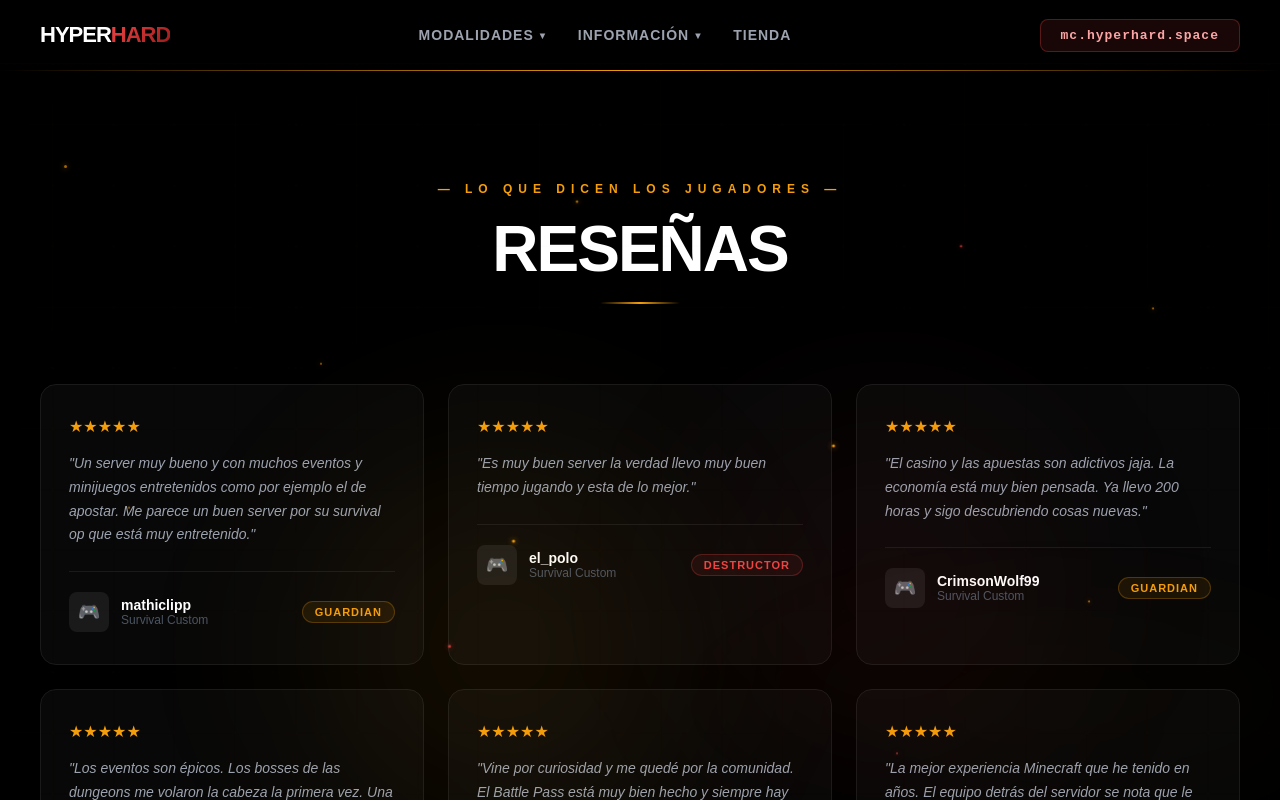
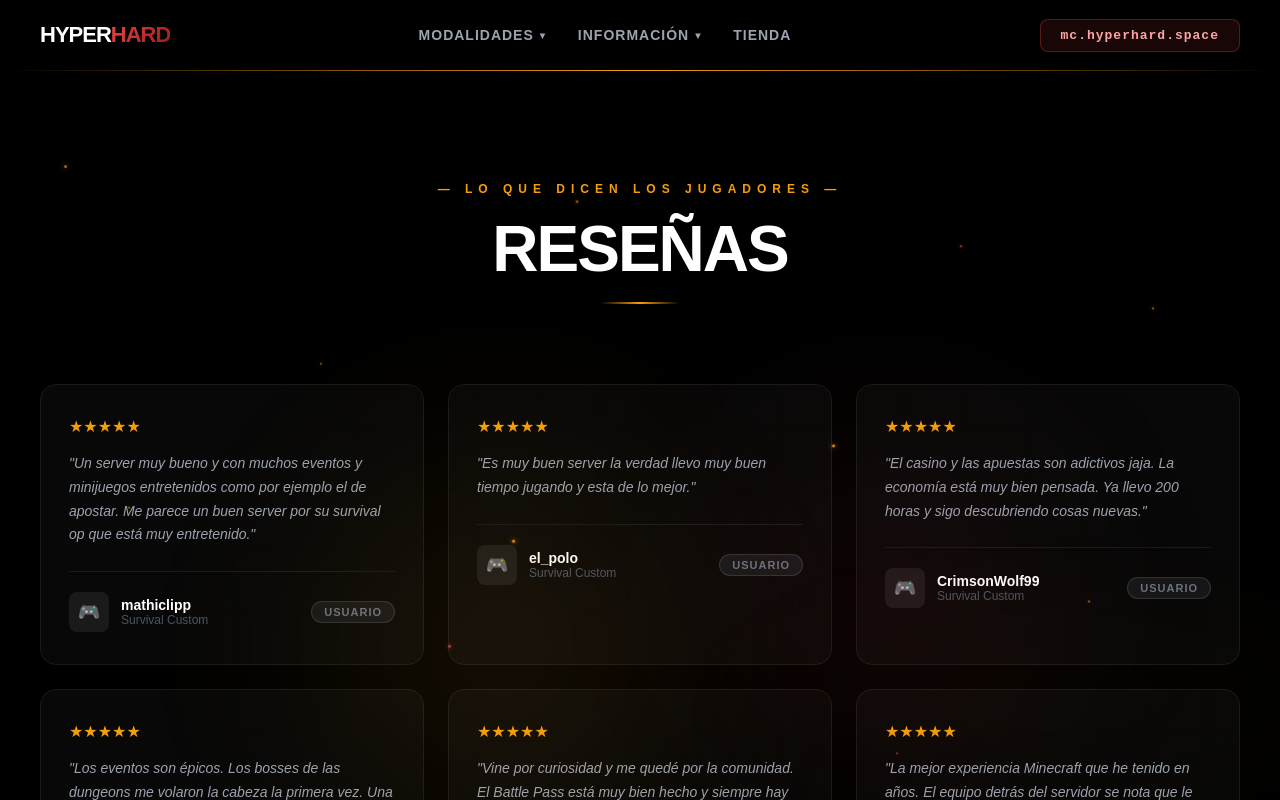
Before and after one commit to scainetprr/hyperhard-web, a Next.js app: page /resenas in a window 1280 px wide. Shown: the top 800 px of the page. Built offline with nearby package versions, Linux system fonts and the light colour scheme.

Commit message:
Fix: change all review ranks to USUARIO

```diff
--- a/components/Resenas.tsx
+++ b/components/Resenas.tsx
@@ -3,19 +3,13 @@ import Nebula from "@/components/Nebula";
 
 export default function Resenas() {
   const resenas = [
-{ nombre: "mathiclipp", rango: "GUARDIAN", texto: "Un server muy bueno y con muchos eventos y minijuegos entretenidos como por ejemplo el de apostar. Me parece un buen server por su survival op que está muy entretenido.", estrellas: 5, modalidad: "Survival Custom" },
-{ nombre: "el_polo", rango: "DESTRUCTOR", texto: "Es muy buen server la verdad llevo muy buen tiempo jugando y esta de lo mejor.", estrellas: 5, modalidad: "Survival Custom" },
-    { nombre: "CrimsonWolf99", rango: "GUARDIAN", texto: "El casino y las apuestas son adictivos jaja. La economía está muy bien pensada. Ya llevo 200 horas y sigo descubriendo cosas nuevas.", estrellas: 5, modalidad: "Survival Custom" },
-    { nombre: "NightFury2024", rango: "INMORTAL", texto: "Los eventos son épicos. Los bosses de las dungeons me volaron la cabeza la primera vez. Una comunidad increíble y un servidor premium.", estrellas: 5, modalidad: "Lifesteal" },
-    { nombre: "IronPhoenix_", rango: "DESTRUCTOR", texto: "Vine por curiosidad y me quedé por la comunidad. El Battle Pass está muy bien hecho y siempre hay algo nuevo que conseguir.", estrellas: 5, modalidad: "Survival Custom" },
-    { nombre: "VoidReaper__", rango: "GUARDIAN", texto: "La mejor experiencia Minecraft que he tenido en años. El equipo detrás del servidor se nota que le pone mucho amor. Excelente trabajo.", estrellas: 5, modalidad: "Lifesteal" },
+    { nombre: "mathiclipp", texto: "Un server muy bueno y con muchos eventos y minijuegos entretenidos como por ejemplo el de apostar. Me parece un buen server por su survival op que está muy entretenido.", estrellas: 5, modalidad: "Survival Custom" },
+    { nombre: "el_polo", texto: "Es muy buen server la verdad llevo muy buen tiempo jugando y esta de lo mejor.", estrellas: 5, modalidad: "Survival Custom" },
+    { nombre: "CrimsonWolf99", texto: "El casino y las apuestas son adictivos jaja. La economía está muy bien pensada. Ya llevo 200 horas y sigo descubriendo cosas nuevas.", estrellas: 5, modalidad: "Survival Custom" },
+    { nombre: "NightFury2024", texto: "Los eventos son épicos. Los bosses de las dungeons me volaron la cabeza la primera vez. Una comunidad increíble y un servidor premium.", estrellas: 5, modalidad: "Lifesteal" },
+    { nombre: "IronPhoenix_", texto: "Vine por curiosidad y me quedé por la comunidad. El Battle Pass está muy bien hecho y siempre hay algo nuevo que conseguir.", estrellas: 5, modalidad: "Survival Custom" },
+    { nombre: "VoidReaper__", texto: "La mejor experiencia Minecraft que he tenido en años. El equipo detrás del servidor se nota que le pone mucho amor. Excelente trabajo.", estrellas: 5, modalidad: "Lifesteal" },
   ];
-
-  const rangoColor: Record<string, string> = {
-    "INMORTAL": "#3b82f6",
-    "DESTRUCTOR": "#ef4444",
-    "GUARDIAN": "#f59e0b",
-  };
 
   return (
     <section style={{backgroundColor: "#000", padding: "100px 20px", position: "relative"}}>
@@ -61,8 +55,8 @@ export default function Resenas() {
                   <div style={{color: "#4b5563", fontSize: "12px"}}>{r.modalidad}</div>
                 </div>
               </div>
-              <span style={{backgroundColor: `${rangoColor[r.rango]}15`, border: `1px solid ${rangoColor[r.rango]}40`, color: rangoColor[r.rango], padding: "4px 12px", borderRadius: "999px", fontSize: "11px", fontWeight: "700", letterSpacing: "1px"}}>
-                {r.rango}
+              <span style={{backgroundColor: "rgba(107,114,128,0.15)", border: "1px solid rgba(107,114,128,0.3)", color: "#6b7280", padding: "4px 12px", borderRadius: "999px", fontSize: "11px", fontWeight: "700", letterSpacing: "1px"}}>
+                USUARIO
               </span>
             </div>
           </div>
```
